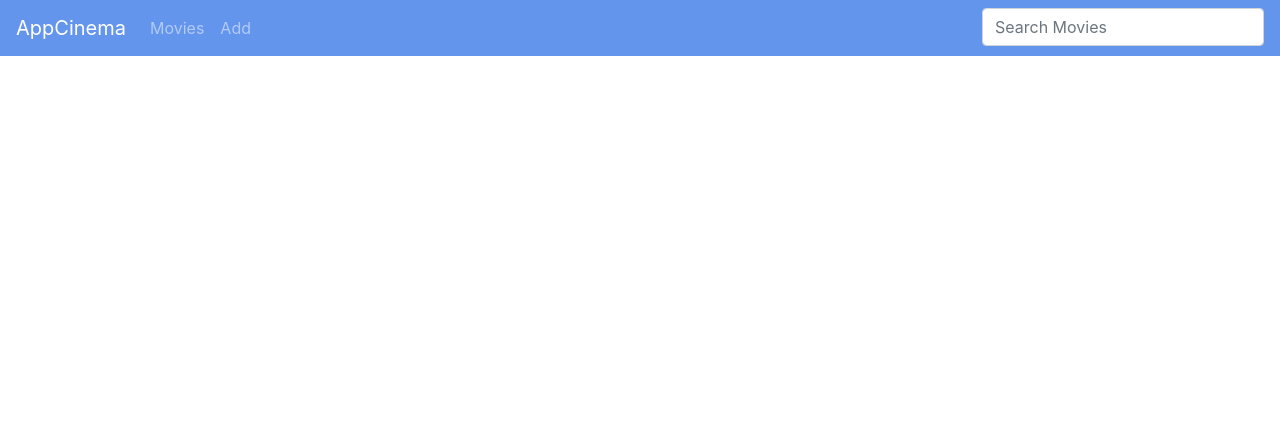
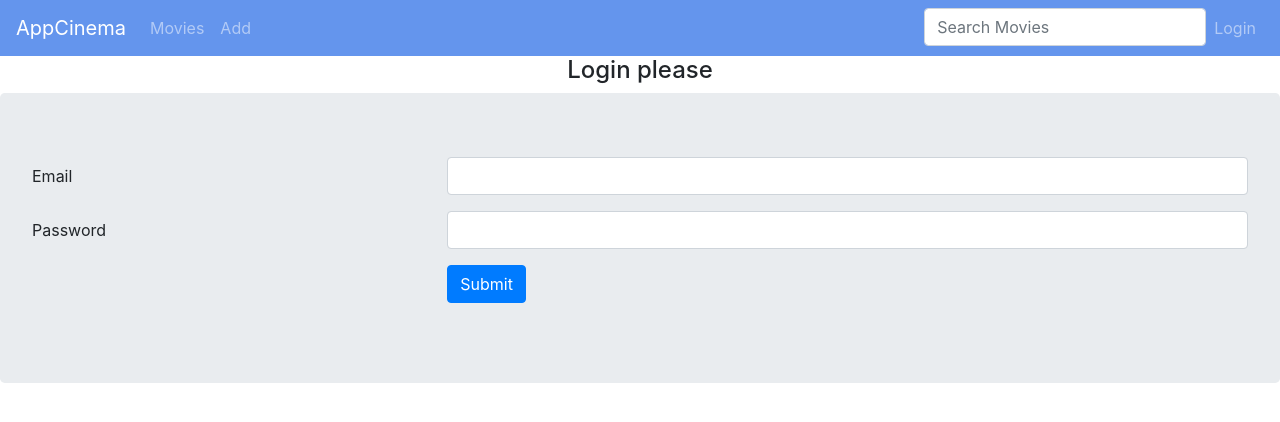
Before and after one commit to brankaDakic10/cineama-app, a Vue app: page /login in a window 1280 px wide. Shown: the top 422 px of the page. Built offline with nearby package versions, Linux system fonts and the light colour scheme.

Commit message:
7.Task-created AppLogin page,AuthService and added changes in store/index.js for vuex,added options login and logout in NabBar

```diff
--- a/src/components/NavBar.vue
+++ b/src/components/NavBar.vue
@@ -8,31 +8,56 @@
                 <!-- Mutations -->
                 <movie-search @search-term-change="setSearchTerm" class="ml-auto" />
 
-                <div class="navbar-nav"></div>
+                <div class="navbar-nav">
+                    <router-link class="nav-item nav-link" :to="{name: 'login'}" v-if="!isAuthenticated">Login</router-link>
+                    <a href="#" class="nav-item nav-link" @click="logout" v-if="isAuthenticated">LogOut</a>
+
+                </div>
             </div>
         </nav>
     </div>
 </template>
 
 <script>
-import MovieSearch from "./../components/MovieSearch.vue"
     import {
-        mapMutations} from "vuex"
+        authService
+    } from './../services/AuthService'
+    import MovieSearch from './MovieSearch.vue'
+    import {
+        mapMutations,
+        mapGetters
+    } from "vuex";
+
     export default {
-name:"NavBar",
-components:{
+        name: "NavBar",
+        components: {
             MovieSearch
+        },
+        computed: {
+            ...mapGetters({
+                getAuthent: "getIsAuthenticated"
+            }),
+            isAuthenticated() {
+                return this.getAuthent;
+            }
         },
         methods: {
             ...mapMutations([
-                'setSearchTerm'
-            ])
+                'setSearchTerm',
+                'setIsAuthenticated'
+            ]),
+            logout() {
+                authService.logout();
+                this.setIsAuthenticated(false);
             }
-}
+        },
+
+
+    };
 </script>
 
 <style scoped>
-.main-nav{
+    .main-nav {
         background-color: cornflowerblue;
     }
 </style>
--- /dev/null
+++ b/src/pages/AppLogin.vue
@@ -0,0 +1,66 @@
+<template>
+    <div>
+        <h4 class="text-center">Login please</h4>
+        <form @submit.prevent="onSubmit" class="jumbotron">
+             <div class="form-group row">
+                <label for="email" class="col-4 col-form-label">Email</label>
+                <div class="col-8">
+                    <input id="email" name="email" type="email" class="form-control here" v-model="email">
+                </div>
+            </div>
+             <div class="form-group row">
+                <label for="password" class="col-4 col-form-label">Password</label>
+                <div class="col-8">
+                    <input id="password" name="password" type="password" class="form-control here" v-model="password">
+                </div>
+            </div>
+             <div class="form-group row">
+                 <div class="offset-4 col-8">
+                    <!-- errors from server -->
+                    <div v-for="(error, key) in errors" :key="key" v-if="error" class="alert alert-danger">
+                        {{error}}
+                    </div>
+                     <button name="submit" type="submit" class="btn btn-primary">Submit</button>
+                </div>
+            </div>
+        </form>
+    </div>
+</template>
+ <script>
+    import {
+        authService
+    } from './../services/AuthService'
+    import {
+        mapMutations
+    } from "vuex";
+    export default {
+        name: "AppLogin",
+         data() {
+            return {
+                errors: [],
+                email: '',
+                password: ''
+             }
+        },
+        methods: {
+            ...mapMutations([
+                "setIsAuthenticated"
+            ]),
+            onSubmit() {
+                authService.login(this.email, this.password)
+                    .then(() => {
+                        this.$router.push({
+                            name: "movies"
+                        });
+                        // vuex
+                        this.setIsAuthenticated(true);
+                     }).catch((error) => {
+                        this.errors = error.response.data;
+                        console.log('See errors', this.errors)
+                    })
+             },
+         }
+    }
+</script>
+ <style>
+</style>
--- a/src/router/index.js
+++ b/src/router/index.js
@@ -3,7 +3,7 @@ import VueRouter from 'vue-router'
 
 import AppMovies from '../pages/AppMovies'
 import AddMovie from '../pages/AddMovie'
-
+import AppLogin from '../pages/AppLogin'
 
 Vue.use(VueRouter)
 
@@ -24,7 +24,13 @@ Vue.use(VueRouter)
     component: AddMovie,
     name: 'add'
 
-}]
+},
+{
+    path: '/login',
+    component: AppLogin,
+    name: 'login'
+
+},]
  export const router = new VueRouter({
     mode: 'history',
     routes
--- /dev/null
+++ b/src/services/AuthService.js
@@ -0,0 +1,25 @@
+import axios from 'axios'
+export default class AuthService {
+     login(email, password) {
+        return axios.post('http://localhost:8000/api/login', {
+            email,
+            password
+        }).then(data => {
+            //   console.log(response.data.token);
+             window.localStorage.setItem('loginToken', data.data.token)
+            this.setAxiosDefaultAuthorizationHeader()
+        })
+    }
+     setAxiosDefaultAuthorizationHeader() {
+        const TOKEN = window.localStorage.getItem('loginToken')
+        axios.defaults.headers.common['Authorization'] = `Bearer ${TOKEN}`
+    }
+     logout() {
+        window.localStorage.removeItem('loginToken')
+        delete axios.defaults.headers.common['Authorization']
+    }
+     isAuthenticated() {
+        return !!window.localStorage.getItem('loginToken');
+    }
+ }
+ export const authService = new AuthService()
--- a/src/store/index.js
+++ b/src/store/index.js
@@ -9,6 +9,7 @@ export const store = new Vuex.Store({
     state: {
         movies: [],
         searchTerm: '',
+        isAuthenticated: false
     },
     getters: {
         getMovies(state) {
@@ -17,6 +18,9 @@ export const store = new Vuex.Store({
         getSearchTerm(state) {
             return state.searchTerm
         },
+        getIsAuthenticated(state) {
+            return state.isAuthenticated;
+        }
     },
     mutations: {
         setMovies(state, movies) {
@@ -25,6 +29,9 @@ export const store = new Vuex.Store({
         setSearchTerm(state, searchTerm) {
             state.searchTerm = searchTerm
         },
+        setIsAuthenticated(state, auth) {
+            state.isAuthenticated = auth;
+        }
     },
     actions: {
         // async fetchMovies(store) {
@@ -35,7 +42,9 @@ export const store = new Vuex.Store({
         // },
 
         fetchMovies(store) {
-            MoviesService.index().then(({ data }) => {
+            MoviesService.index().then(({
+                data
+            }) => {
                 let movies = data.map((movie) => {
                     movie.duration = Number(movie.duration)
                     return movie
```
Lines whose indentation alone changed are shown as unchanged.
